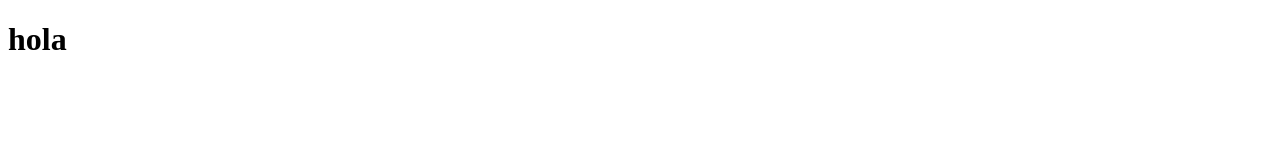
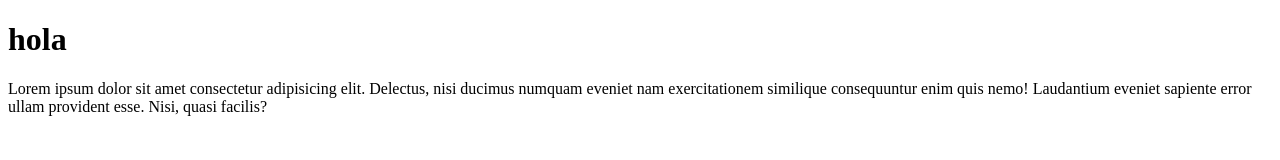
Before and after one commit to lblandono782/repoPrueba, a plain HTML site: page proyectoweb/components/index.html in a window 1280 px wide. Drawn offline with Linux system fonts and the light colour scheme.

Commit message:
actua
asas

```diff
--- a/proyectoweb/components/index.html
+++ b/proyectoweb/components/index.html
@@ -9,4 +9,10 @@
   <body></body>
 
   <h1>hola</h1>
+  <p>
+    Lorem ipsum dolor sit amet consectetur adipisicing elit. Delectus, nisi
+    ducimus numquam eveniet nam exercitationem similique consequuntur enim quis
+    nemo! Laudantium eveniet sapiente error ullam provident esse. Nisi, quasi
+    facilis?
+  </p>
 </html>
```
